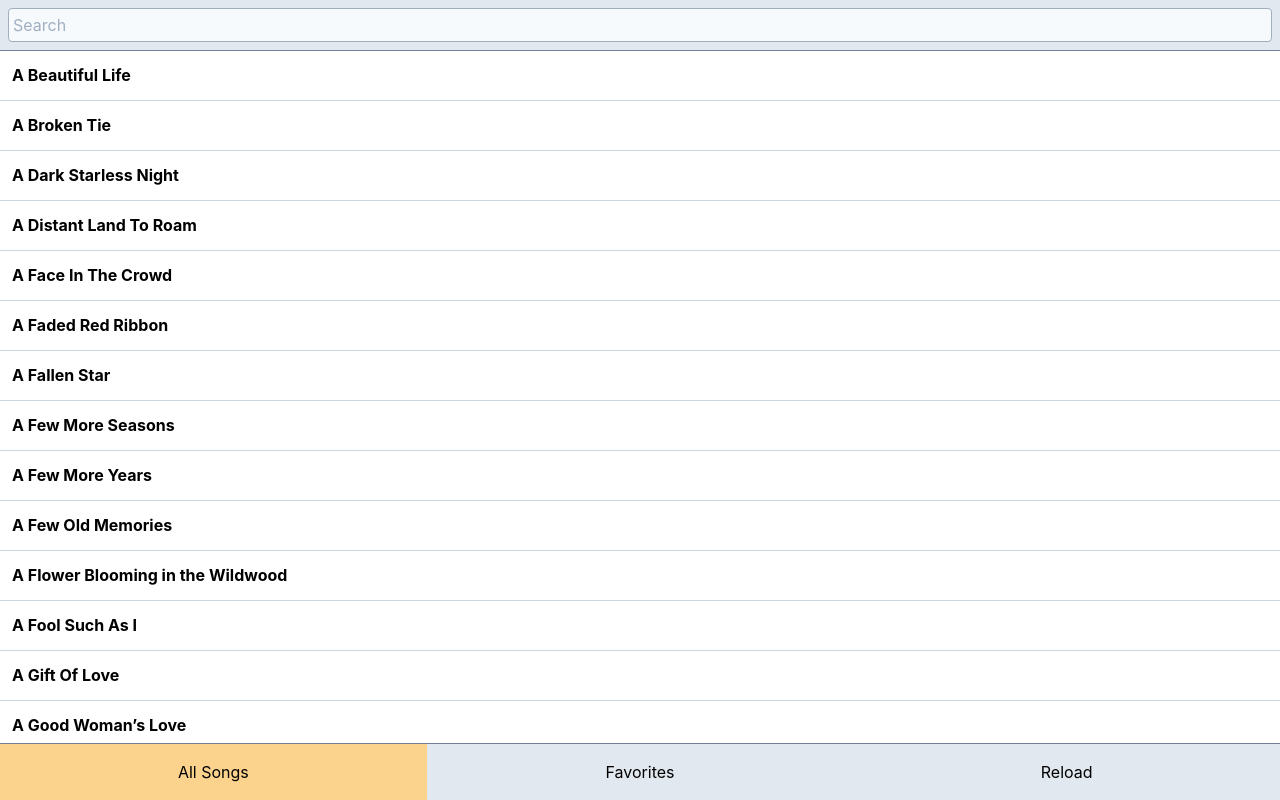
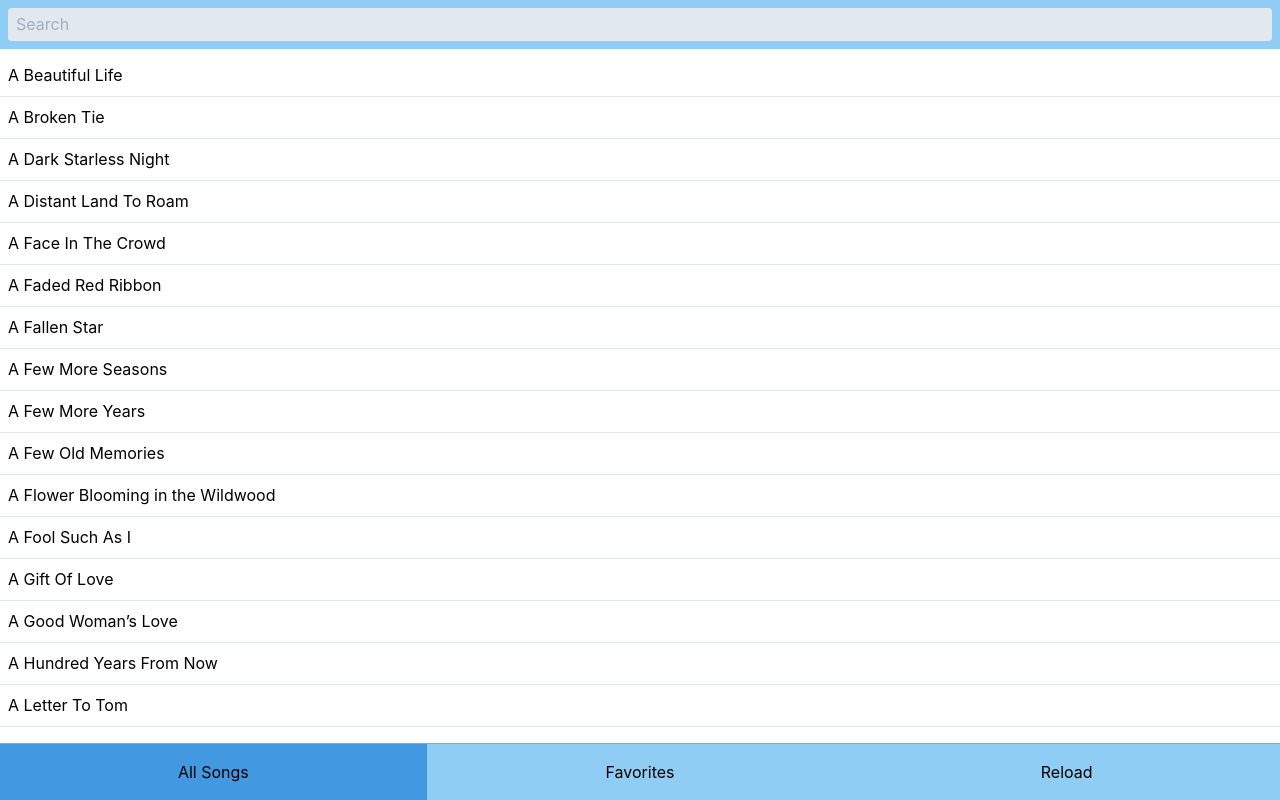
Before and after one commit to stereosteve/bluegrasslyrics.mobi, a React (Create React App) app: page / in a window 1280 px wide. Built offline with nearby package versions, Linux system fonts and the light colour scheme.

Commit message:
refactor: fix layout, separate out some components

```diff
--- a/src/App.js
+++ b/src/App.js
@@ -12,7 +12,6 @@ let scrollHack = 0
 function SongList({ location, stars }) {
   const urlParams = new URLSearchParams(location.search)
 
-  const [height, setHeight] = useState(window.innerHeight)
   const [q, setQ] = useState(urlParams.get('q') || '')
   const starFilter = urlParams.get('stars') === '1'
   const listRef = React.createRef()
@@ -32,6 +31,10 @@ function SongList({ location, stars }) {
     navigate(p, { replace: true })
   }
 
+  useEffect(() => {
+    listRef.current && listRef.current.scrollTo(0)
+  }, [listRef, location])
+
   const showAllSongs = () => {
     setQ('')
     navigate('/', { replace: true })
@@ -40,72 +43,28 @@ function SongList({ location, stars }) {
   const updateQ = e => {
     setQ(e.target.value)
     navigate(`/?q=${encodeURIComponent(e.target.value)}`, { replace: true })
-    listRef.current.scrollTo(0)
-  }
-
-  // when running in PWA mode the 'resize' event will report the old size if you do
-  // portrait -> landscape -> portrait on ios
-  // so use a ticker to poll the innerHeight
-  useEffect(() => {
-    const ticker = setInterval(() => {
-      setHeight(window.innerHeight)
-    }, 500)
-
-    return () => {
-      clearInterval(ticker)
-    }
-  }, [])
-
-  const Row = ({ index, style }) => {
-    const song = songs[index]
-    const isStarred = stars[song.slug]
-    return (
-      <div
-        className="p-3 flex border-b border-gray-400 font-bold"
-        style={style}
-      >
-        <Link to={`/song/${song.slug}`} className="flex-grow truncate">
-          {song.title}
-        </Link>
-        {isStarred && (
-          <span className="">
-            <Star />
-          </span>
-        )}
-      </div>
-    )
   }
 
   return (
-    <div className="flex flex-col" style={{ height }}>
-      <div className="flex p-2 border-b border-gray-600 bg-gray-300">
+    <div className="">
+      {starFilter ? (
+        <h1 className="p-3 text-xl font-bold border-b">Favorites</h1>
+      ) : (
+        <div className="fixed top-0 left-0 w-full z-1 p-2 bg-blue-300">
           <input
-          className="flex-grow border border-gray-500 rounded-none p-1 bg-gray-100 rounded focus:bg-white"
+            className="w-full rounded p-2 py-1 bg-gray-300 rounded focus:bg-white border-b"
             type="text"
             placeholder="Search"
             value={q}
             onChange={updateQ}
           />
         </div>
+      )}
 
-      <div className="flex flex-grow">
-        <AutoSizer>
-          {({ width, height }) => (
-            <List
-              ref={listRef}
-              itemCount={songs.length}
-              itemSize={50}
-              width={width}
-              height={height}
-              initialScrollOffset={scrollHack}
-              onScroll={e => (scrollHack = e.scrollOffset)}
-            >
-              {Row}
-            </List>
-          )}
-        </AutoSizer>
+      <div className="fixed w-full" style={{ bottom: 60, top: 55 }}>
+        <Listy songs={songs} stars={stars} ref={listRef} />
       </div>
-      <div className="flex bg-gray-300 border-t border-gray-600">
+      <div className="fixed bottom-0 left-0 w-full z-1 flex bg-blue-300 border-t border-blue-400">
         <TabItem
           name="All Songs"
           onClick={showAllSongs}
@@ -122,9 +81,46 @@ function SongList({ location, stars }) {
   )
 }
 
+const Listy = React.forwardRef(({ songs, stars }, ref) => {
+  const Row = ({ index, style }) => {
+    const song = songs[index]
+    const isStarred = stars[song.slug]
+    return (
+      <div className="p-2 flex border-b" style={style}>
+        <Link to={`/song/${song.slug}`} className="flex-grow truncate">
+          {song.title}
+        </Link>
+        {isStarred && (
+          <span className="">
+            <Star />
+          </span>
+        )}
+      </div>
+    )
+  }
+
+  return (
+    <AutoSizer>
+      {({ width, height }) => (
+        <List
+          ref={ref}
+          itemCount={songs.length}
+          itemSize={42}
+          width={width}
+          height={height}
+          initialScrollOffset={scrollHack}
+          onScroll={e => (scrollHack = e.scrollOffset)}
+        >
+          {Row}
+        </List>
+      )}
+    </AutoSizer>
+  )
+})
+
 const TabItem = ({ name, isActive, ...rest }) => (
   <button
-    className={`flex-1 p-4 text-center ${isActive ? 'bg-orange-300' : ''}`}
+    className={`flex-1 p-4 text-center ${isActive ? 'bg-blue-500' : ''}`}
     {...rest}
   >
     {name}
```
Lines whose indentation alone changed are shown as unchanged.
